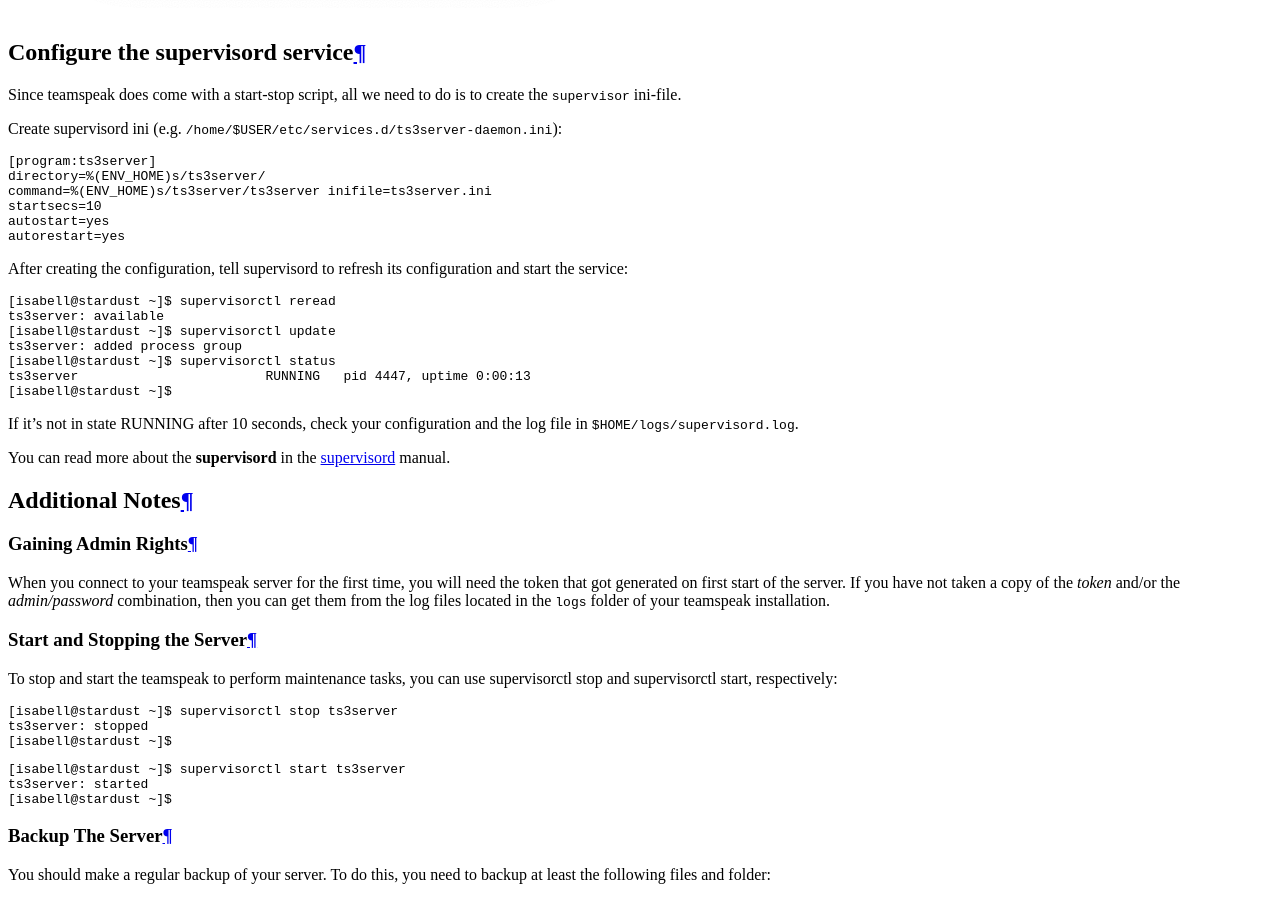
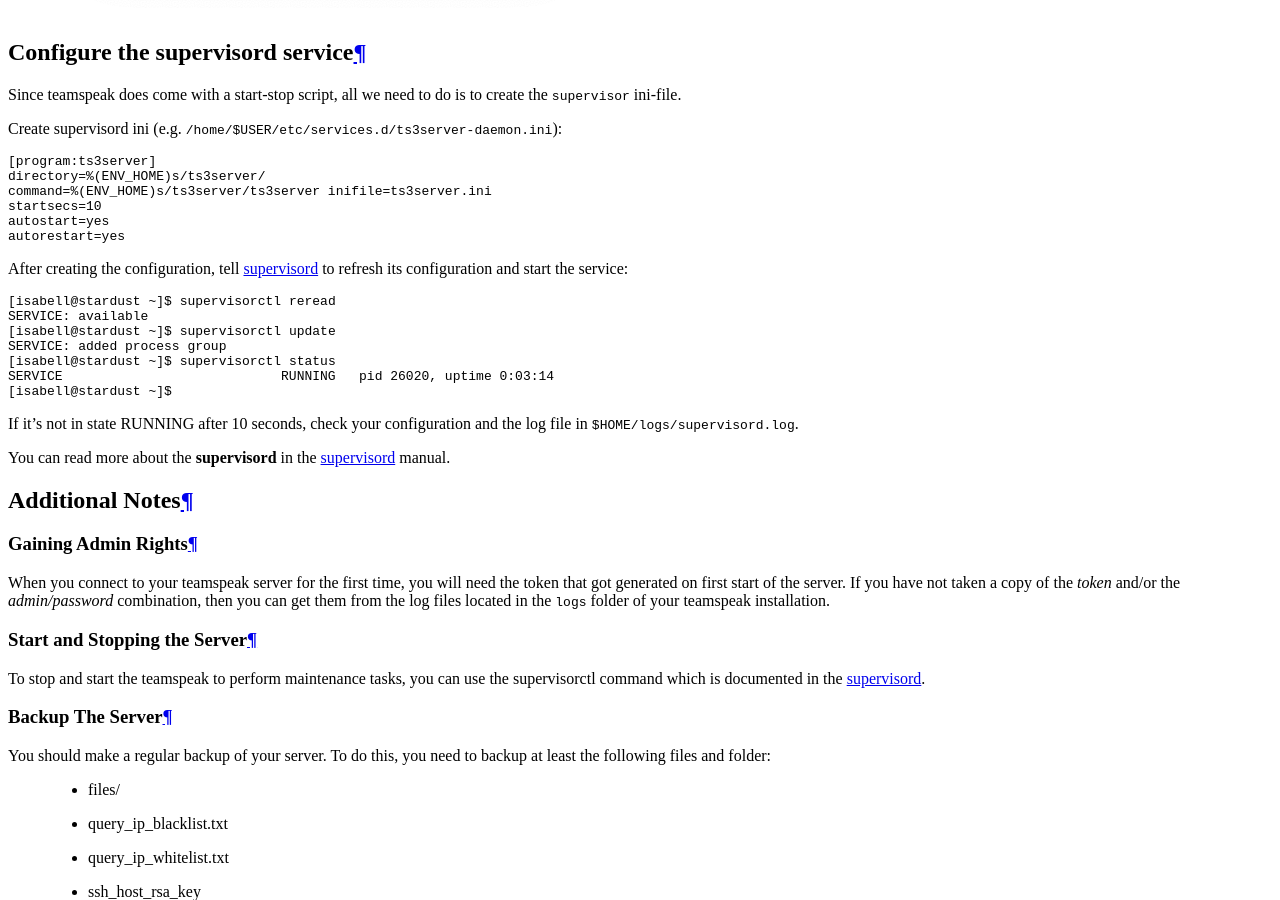
Before and after one commit to Uberspace/lab, a Sphinx documentation site: the page built from source/guide_teamspeak.rst, in a window 1280 px wide and 900 px high, scrolled down 5826 px. Built offline with Sphinx 7.4.7 and the Read the Docs theme 2.0.0, drawn with Linux system fonts in a browser that asks for light colours.

Commit message:
[teamspeak] update supervisord part

```diff
--- a/source/guide_teamspeak.rst
+++ b/source/guide_teamspeak.rst
@@ -208,17 +208,8 @@
   autostart=yes
   autorestart=yes
 
-After creating the configuration, tell supervisord to refresh its configuration and start the service:
 
-.. code-block:: console
-
-  [isabell@stardust ~]$ supervisorctl reread
-  ts3server: available
-  [isabell@stardust ~]$ supervisorctl update
-  ts3server: added process group
-  [isabell@stardust ~]$ supervisorctl status
-  ts3server                        RUNNING   pid 4447, uptime 0:00:13
-  [isabell@stardust ~]$
+.. include:: includes/supervisord.rst
 
 If it’s not in state RUNNING after 10 seconds, check your configuration and the log file in ``$HOME/logs/supervisord.log``.
 
@@ -236,19 +227,7 @@
 Start and Stopping the Server
 -----------------------------
 
-To stop and start the teamspeak to perform maintenance tasks, you can use supervisorctl stop and supervisorctl start, respectively:
-
-.. code-block:: console
-
-  [isabell@stardust ~]$ supervisorctl stop ts3server
-  ts3server: stopped
-  [isabell@stardust ~]$
-
-.. code-block:: console
-
-  [isabell@stardust ~]$ supervisorctl start ts3server
-  ts3server: started
-  [isabell@stardust ~]$
+To stop and start the teamspeak to perform maintenance tasks, you can use the supervisorctl command which is documented in the :manual:`supervisord <daemons-supervisord>`.
 
 Backup The Server
 -----------------
```
